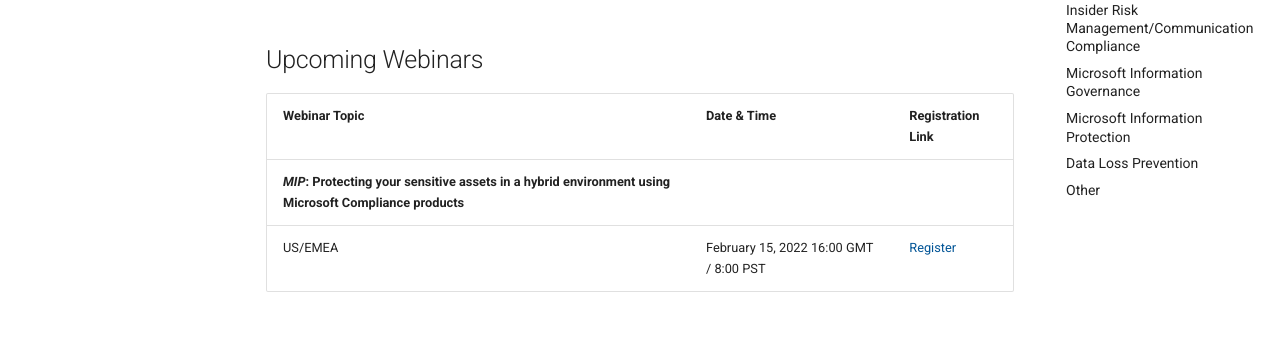
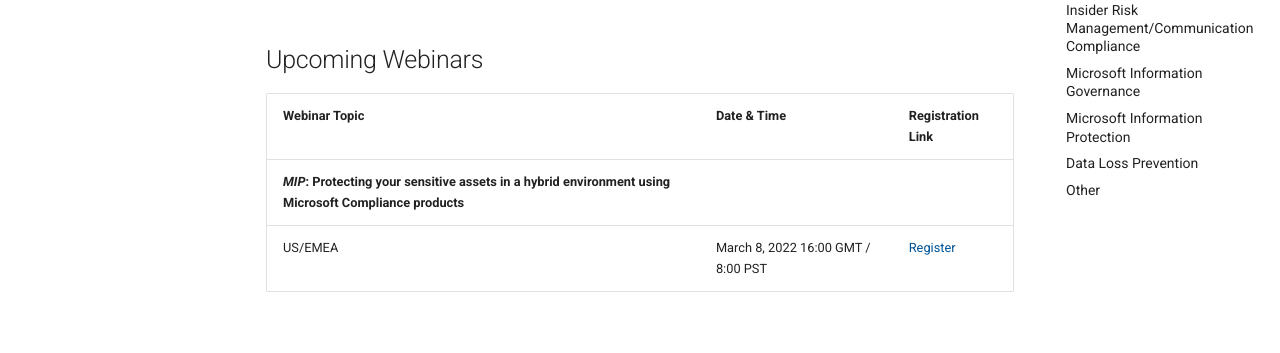
Before and after one commit to microsoft/ComplianceCxE, an MkDocs documentation site: the page built from docs/webinars.md, in a window 1280 px wide and 900 px high. Shown: the part 302-655 px from the top of the window. Built offline with MkDocs 1.6.1 and Material for MkDocs 9.7.7, drawn with Linux system fonts in a browser that asks for light colours; comment, search, counter and statistics services are not loaded.

Commit message:
Update webinars.md

```diff
--- a/docs/webinars.md
+++ b/docs/webinars.md
@@ -13,7 +13,7 @@
 | Webinar Topic | Date & Time | Registration Link |
 | --- | --- | --- |
 ***MIP*: Protecting your sensitive assets in a hybrid environment using Microsoft Compliance products** |  |
-| US/EMEA  | February 15, 2022    16:00 GMT / 8:00 PST | [Register](https://mipc.eventbuilder.com/event/53704) |
+| US/EMEA  | March 8, 2022    16:00 GMT / 8:00 PST | [Register](https://mipc.eventbuilder.com/event/53704) |
 
 ## Past Webinars
 
```
